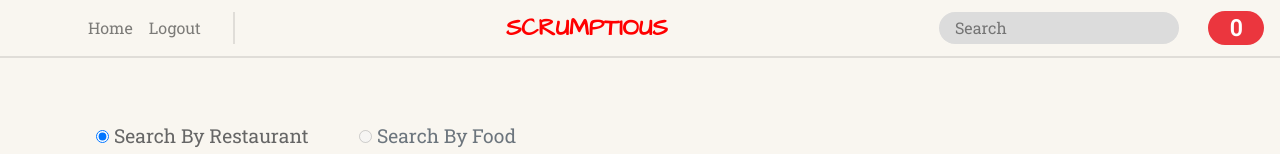
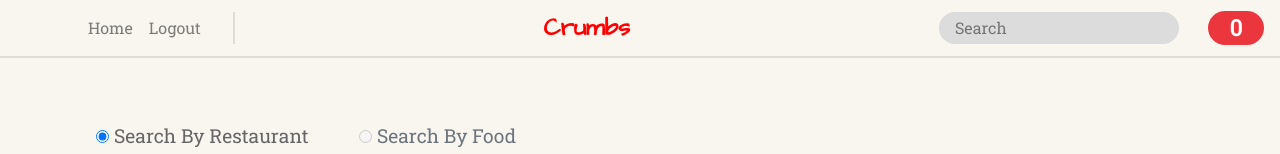
Before and after one commit to Crumbs-SS/ClientFrontEnd, a React (Create React App) app: page /search in a window 1280 px wide. Shown: the top 154 px of the page. Built offline with nearby package versions, Linux system fonts and the light colour scheme; no server answers.

Commit message:
created profile page base file

```diff
--- a/src/App.js
+++ b/src/App.js
@@ -2,6 +2,7 @@ import {BrowserRouter as Router, Redirect, Route, Switch,} from 'react-router-do
 import LandingPage from './components/pages/LandingPage';
 import SearchPage from './components/pages/SearchPage';
 import LoginPage from './components/pages/LoginPage';
+import ProfilePage from './components/pages/ProfilePage';
 import {useDispatch, useSelector} from 'react-redux';
 //import {useEffect} from 'react';
 import {loadUser} from './actions/authActions'
@@ -23,6 +24,7 @@ const App = () => {
                     <Route path='/' component={LandingPage} exact={true}/>
                     <Route path='/search' component={SearchPage} exact={true}/>
                     <Route exact path='/login'> {loggedIn ? <Redirect to='/'/> : <LoginPage/>} </Route>
+                    <Route exact path='/profile'> {!loggedIn ? <Redirect to='/'/> : <ProfilePage/>} </Route>
                 </Switch>
             </Router>
         </div>
--- a/src/components/Header.js
+++ b/src/components/Header.js
@@ -31,8 +31,8 @@ const Header = ({ setQuery }) => {
             <Nav.Link href="/logout">Logout</Nav.Link>
             <div className="vert-line"></div>
           </Nav>
-          <Nav className="title-namee">
-            SCRUMPTIOUS
+          <Nav className="title-name">
+            Crumbs
           </Nav>
           <Form inline onSubmit={searchForContent}>
             <input
--- /dev/null
+++ b/src/components/pages/ProfilePage.js
@@ -0,0 +1,14 @@
+import '../../style/login-page.css';
+import {useState} from 'react';
+
+const ProfilePage = () => {
+    return (
+        <>
+            <div id="profile-page">
+                <h1>Profile</h1>
+            </div>
+        </>
+    )
+}
+
+export default ProfilePage;
--- a/src/style/header.css
+++ b/src/style/header.css
@@ -49,7 +49,7 @@
   background: rgba(0, 0, 0, .1);
 }
 
-.title-namee{
+.title-name{
   margin: auto;
   margin-left: 0;
   font-size: 1.5em;
```
